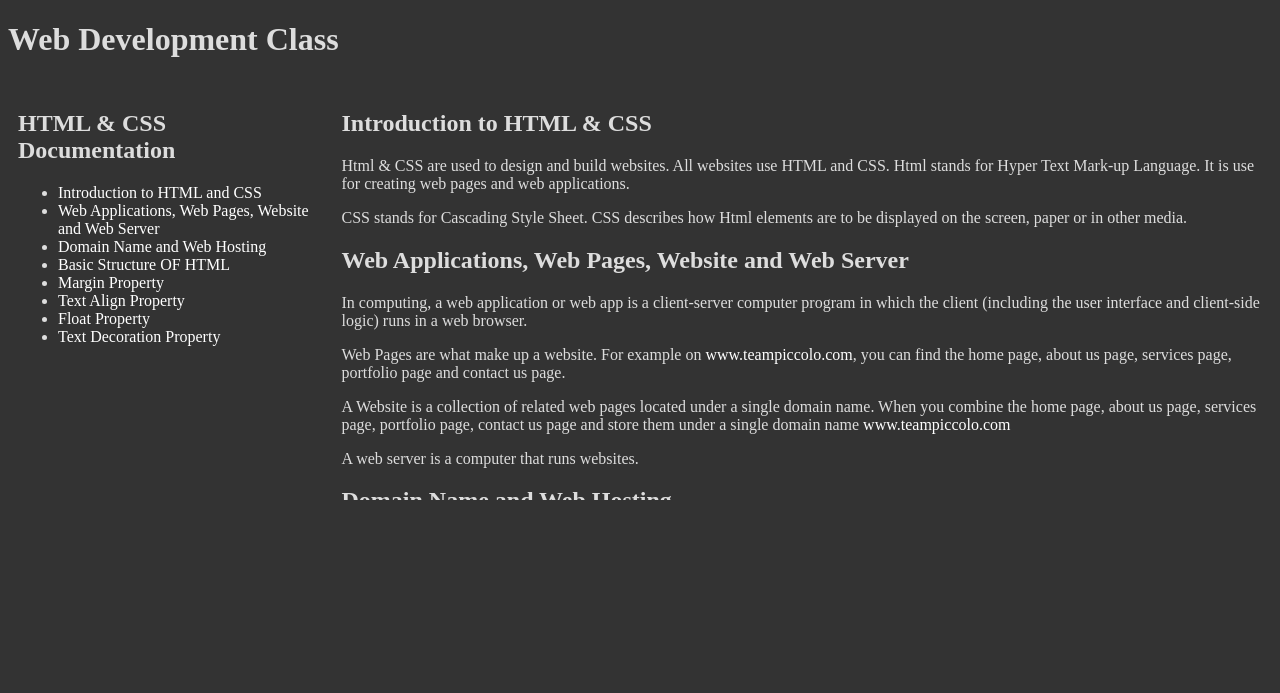
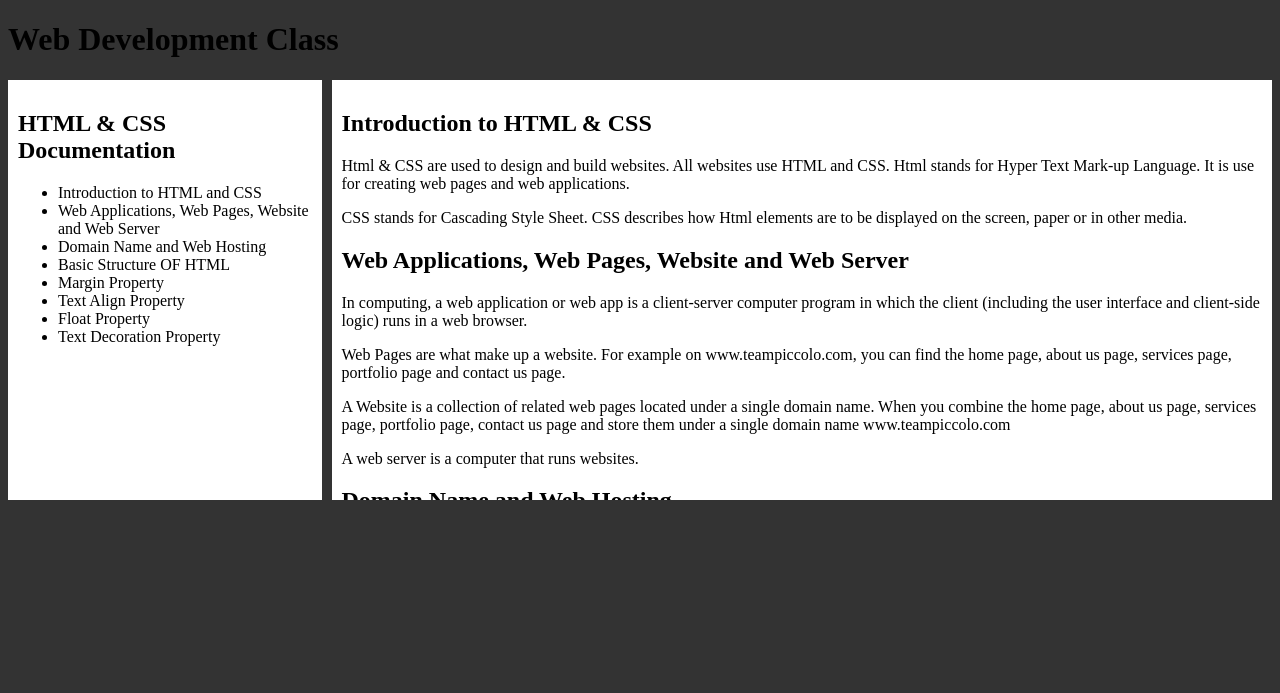
Before and after one commit to kabiryusufbashir/technical-documentation-page, a plain HTML site: page index.html in a window 1280 px wide. Drawn offline with Linux system fonts and the light colour scheme.

```diff
--- a/style.css
+++ b/style.css
@@ -1,6 +1,6 @@
 body{
   background: #333;
-  color: #ddd;
+  color: #000;
 }
 
 #wrapper{
@@ -11,16 +11,18 @@
 
 #navbar{
   padding: 10px;
+  background: #fff;
 }
 
 #main-doc{
   padding: 10px;
   height: 400px;
   overflow: auto;
+  background: #fff;
 }
 
 a{
-  color:#fff;
+  color:#000;
   text-decoration: none;
 }
 
```
